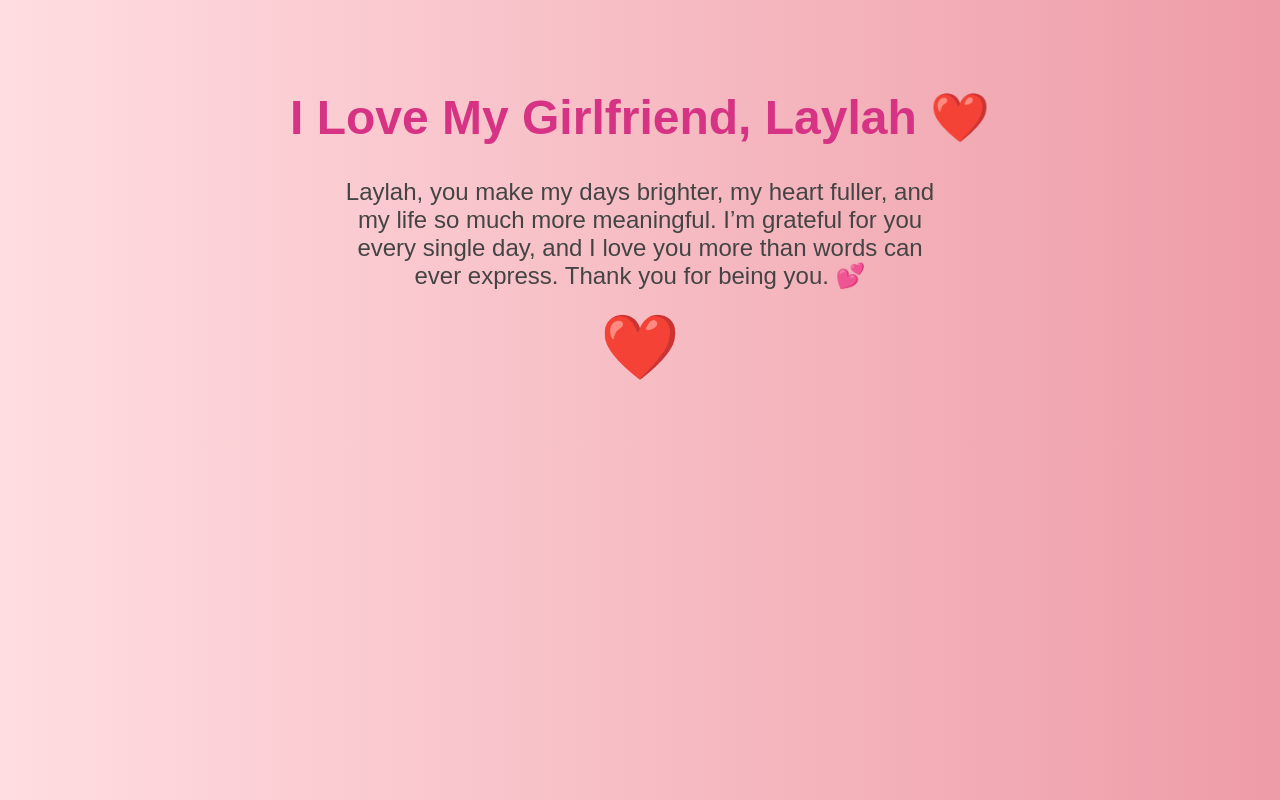
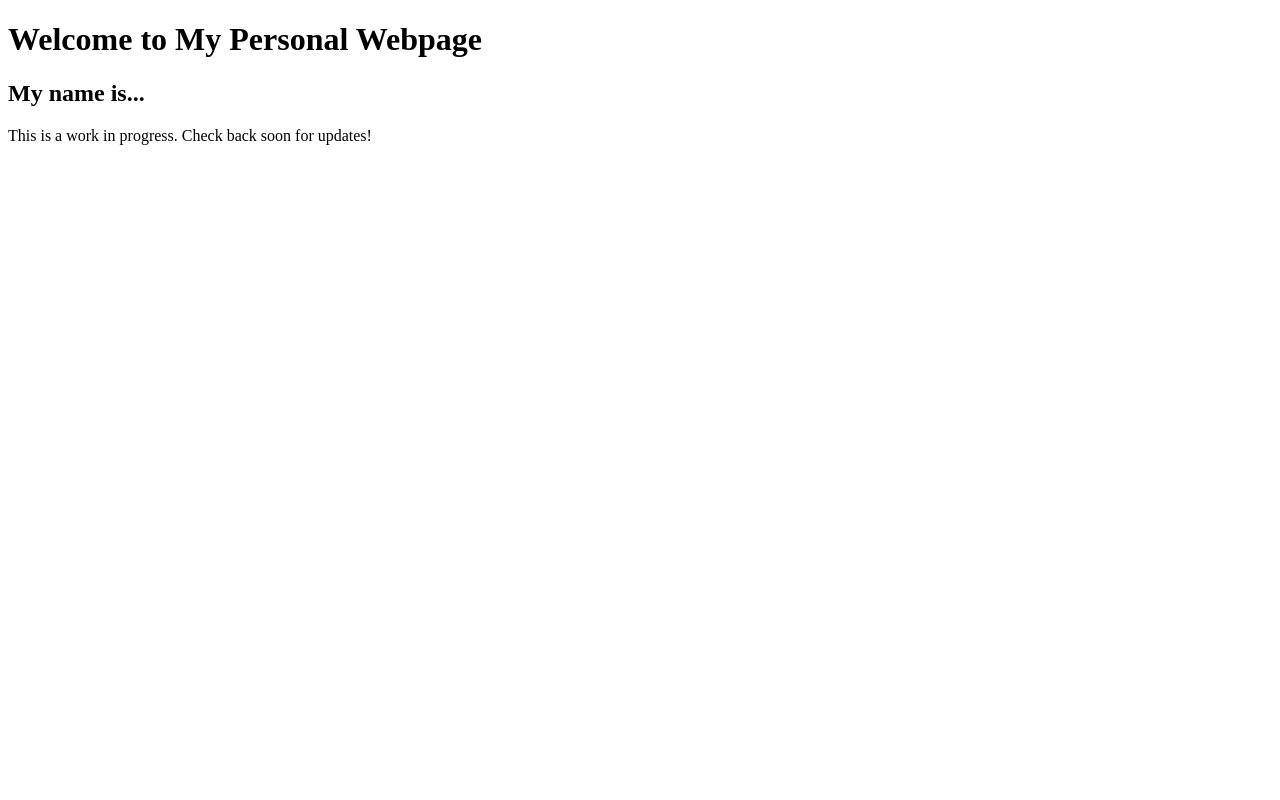
Before and after one commit to Bwxrm/bwxrm.github.io, a plain HTML site: page index.html in a window 1280 px wide. Drawn offline with Linux system fonts and the light colour scheme.

Commit message:
Update index.html

```diff
--- a/index.html
+++ b/index.html
@@ -1,47 +1,13 @@
 <!DOCTYPE html>
 <html lang="en">
 <head>
-  <meta charset="UTF-8">
-  <meta name="viewport" content="width=device-width, initial-scale=1.0">
-  <title>I Love You, Laylah</title>
-  <style>
-    body {
-      font-family: Arial, sans-serif;
-      text-align: center;
-      background: linear-gradient(to right, #ffdde1, #ee9ca7);
-      color: #333;
-      padding: 50px;
-    }
-    h1 {
-      font-size: 3em;
-      color: #d63384;
-    }
-    p {
-      font-size: 1.5em;
-      color: #444;
-      max-width: 600px;
-      margin: 20px auto;
-    }
-    .heart {
-      font-size: 4em;
-      color: red;
-      margin-top: 20px;
-      animation: pulse 1s infinite;
-    }
-    @keyframes pulse {
-      0% { transform: scale(1); }
-      50% { transform: scale(1.2); }
-      100% { transform: scale(1); }
-    }
-  </style>
+<meta charset="UTF-8">
+<meta name="viewport" content="width=device-width, initial-scale=1.0">
+<title>Your Name - Personal Webpage</title>
 </head>
 <body>
-  <h1>I Love My Girlfriend, Laylah ❤️</h1>
-  <p>
-    Laylah, you make my days brighter, my heart fuller, and my life so much more meaningful.
-    I’m grateful for you every single day, and I love you more than words can ever express.
-    Thank you for being you. 💕
-  </p>
-  <div class="heart">❤️</div>
+<h1>Welcome to My Personal Webpage</h1>
+<h2> My name is...</h2>
+<p>This is a work in progress. Check back soon for updates!</p>
 </body>
 </html>
```
